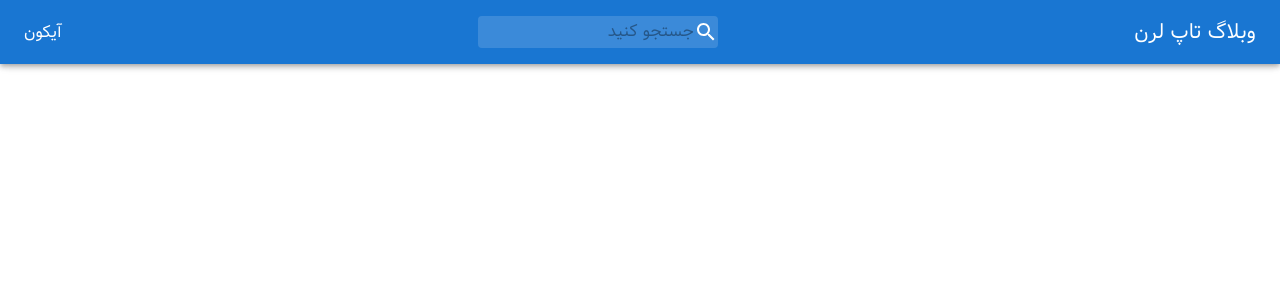
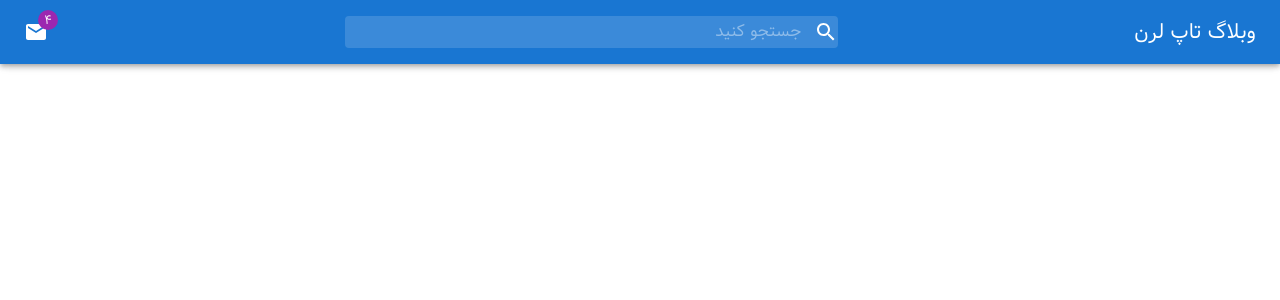
Before and after one commit to mohadeseh-saedpanah76/Material-UI-Project, a React (Create React App) app: page / in a window 1280 px wide. Shown: the top 300 px of the page. Built offline with nearby package versions, Linux system fonts and the light colour scheme.

Commit message:
changes6

```diff
--- a/src/Components/Navbar.jsx
+++ b/src/Components/Navbar.jsx
@@ -1,6 +1,6 @@
 import React from 'react'
-import { alpha, AppBar, InputBase, Toolbar, Typography, useTheme } from '@mui/material'
-import { Search } from '@mui/icons-material'
+import { alpha, AppBar, InputBase, Toolbar, Typography, useTheme, Badge } from '@mui/material'
+import { Search, Mail } from '@mui/icons-material'
 
 
 const Navbar = () => {
@@ -43,13 +43,28 @@ const Navbar = () => {
             "&:hover":{
               backgroundColor:alpha(theme.palette.common.white,0.25),
             },
-            borderRadius:(theme.shape.borderRadius)
+            borderRadius:(theme.shape.borderRadius),
+            width:"40%",
            }}
           >
             <Search/>
-            <InputBase placeholder="جستجو کنید"/>
+            <InputBase placeholder="جستجو کنید"
+              sx={{
+                color:"white",
+                marginRight:(theme.spacing(1.5))
+              }}
+            />
           </div>
-          آیکون
+          <div>
+          <Badge badgeContent={4} color="secondary"
+          >
+              <Mail color="action"
+                sx={{
+                  color:"white"
+                }}
+              />
+          </Badge>
+          </div>
         </Toolbar>
       </AppBar>
 
```
